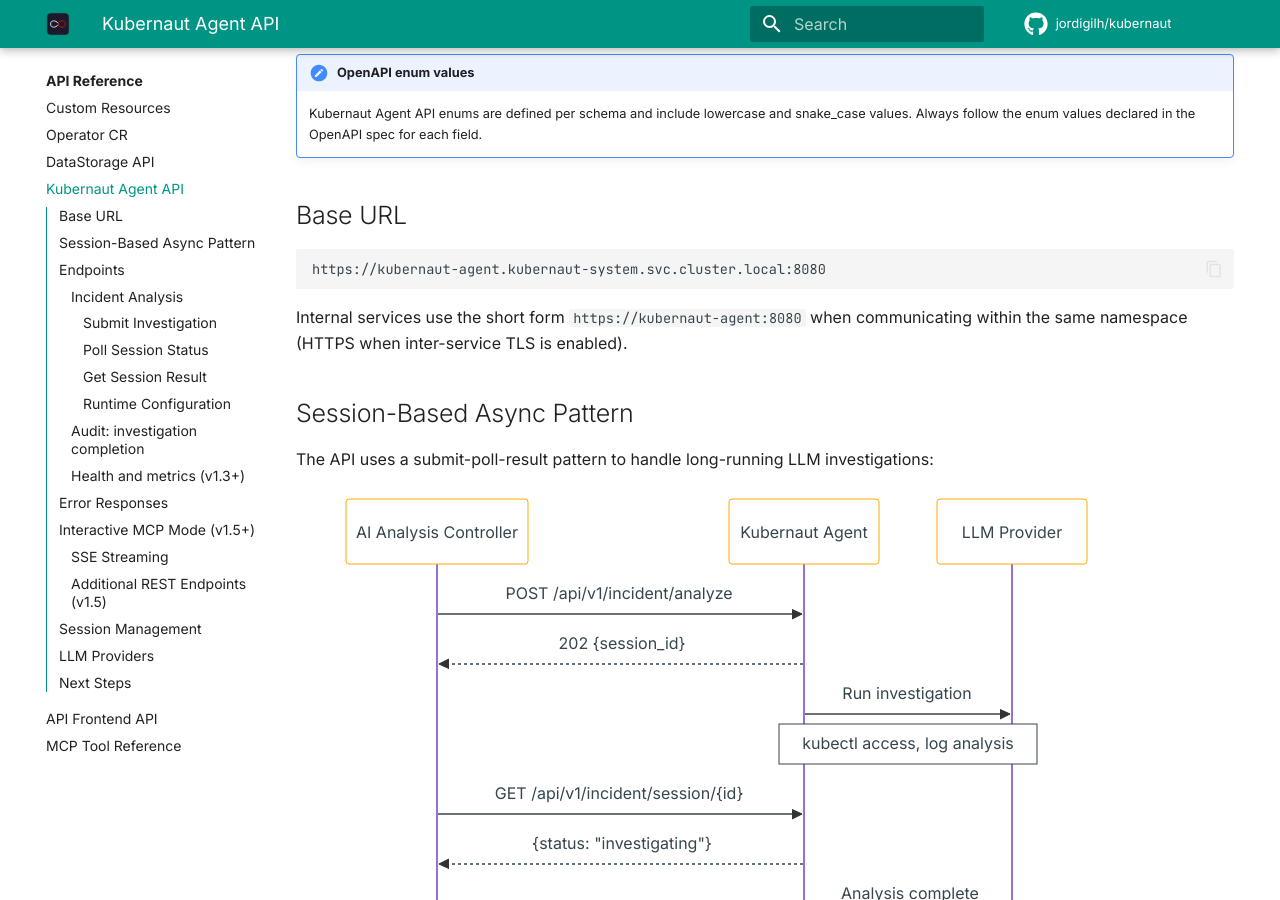
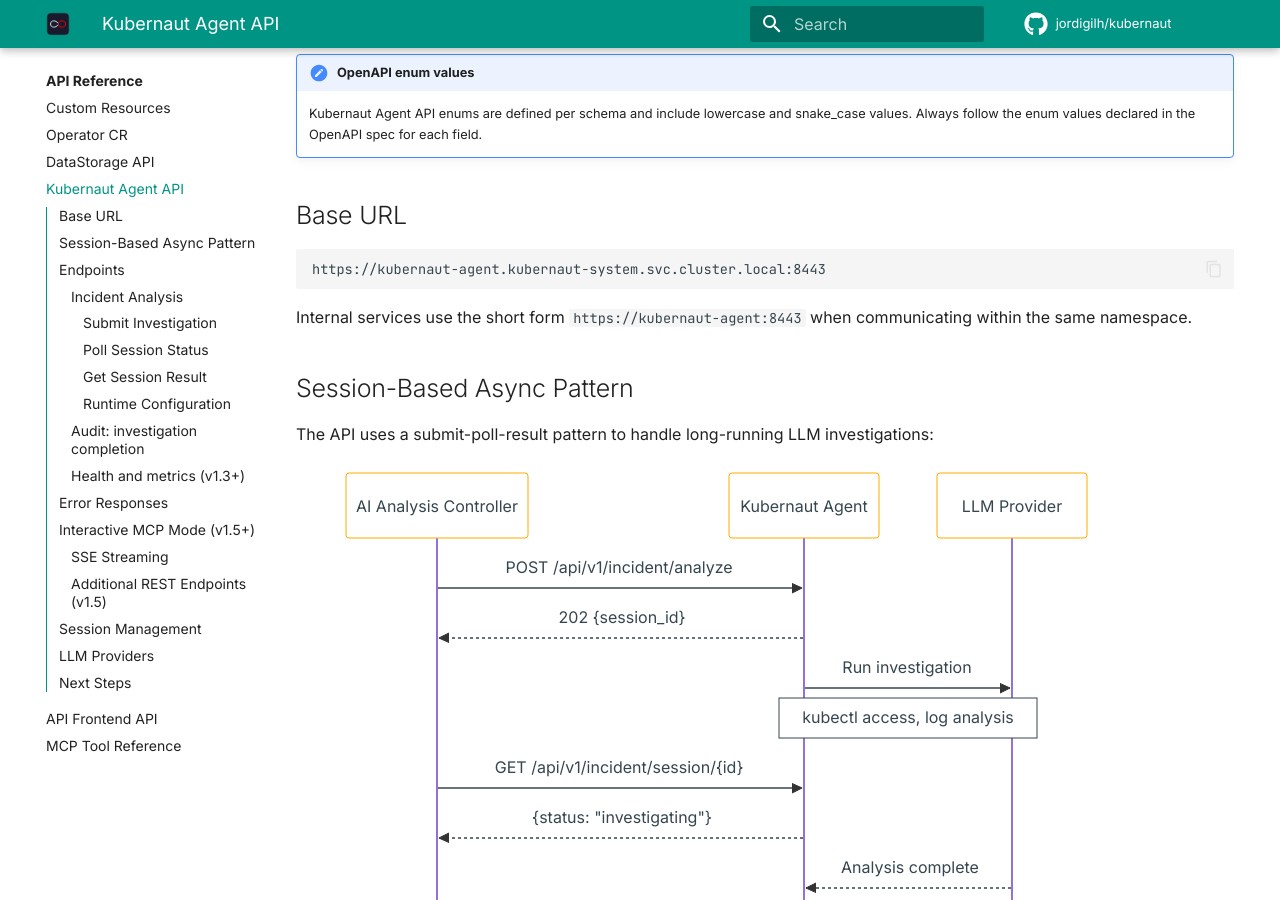
Before and after one commit to jordigilh/kubernaut-docs, an MkDocs documentation site: the page built from docs/api-reference/kubernaut-agent-api.md, in a window 1280 px wide and 900 px high, scrolled down 369 px. Built offline with MkDocs 1.6.1 and Material for MkDocs 9.7.7, drawn with Linux system fonts in a browser that asks for light colours; comment, search, counter and statistics services are not loaded; the version menu is left out; some of the changed text lies outside the part shown.

Commit message:
fix: KA port 8443, Gateway CORS array, api_group on kubectl tools
- KA default port: 8080 → 8443 (commit f64ff9ae4)
- Gateway CORS: allowedOrigins is now a string array; add allowedMethods,
  allowCredentials, maxAge sub-fields (#1215)
- kubectl_get supports api_group for kind disambiguation (#1311)

Co-authored-by: Cursor <cursoragent@cursor.com>

````diff
--- a/docs/api-reference/kubernaut-agent-api.md
+++ b/docs/api-reference/kubernaut-agent-api.md
@@ -11,10 +11,10 @@ The Kubernaut Agent is a **Go** service that wraps LLM calls with live Kubernete
 ## Base URL
 
 ```
-https://kubernaut-agent.kubernaut-system.svc.cluster.local:8080
+https://kubernaut-agent.kubernaut-system.svc.cluster.local:8443
 ```
 
-Internal services use the short form `https://kubernaut-agent:8080` when communicating within the same namespace (HTTPS when inter-service TLS is enabled).
+Internal services use the short form `https://kubernaut-agent:8443` when communicating within the same namespace.
 
 ## Session-Based Async Pattern
 
@@ -125,13 +125,13 @@ Audit events of type `aiagent.response.complete` include LLM token totals on the
 
 ### Health and metrics (v1.3+)
 
-Liveness and readiness are on **port 8081** (plain HTTP): `GET /healthz`, `GET /readyz` (readiness checks SDK, context API, and Prometheus client). **Prometheus** metrics are on **port 9090** (`GET /metrics`, plain HTTP). The primary REST API remains on **port 8080** (**HTTPS** when inter-service TLS is configured).
+Liveness and readiness are on **port 8081** (plain HTTP): `GET /healthz`, `GET /readyz` (readiness checks SDK, context API, and Prometheus client). **Prometheus** metrics are on **port 9090** (`GET /metrics`, plain HTTP). The primary REST API is on **port 8443** (HTTPS).
 
 | Method | Port | Path | Description |
 |---|---|---|---|
 | `GET` | 8081 | `/healthz` | Liveness |
 | `GET` | 8081 | `/readyz` | Readiness |
-| `GET` | 8080 | `/config` | Configuration snapshot (dev mode only) |
+| `GET` | 8443 | `/config` | Configuration snapshot (dev mode only) |
 | `GET` | 9090 | `/metrics` | Prometheus metrics |
 
 ## Error Responses
````
Also changed, not shown: docs/architecture/kubernaut-agent-investigation.md (+1 -1 lines), docs/user-guide/configuration.md (+4 -1 lines).
